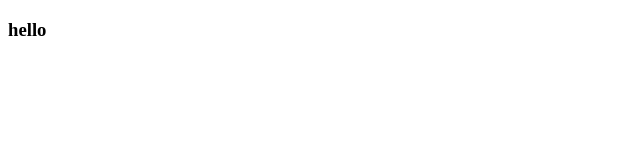
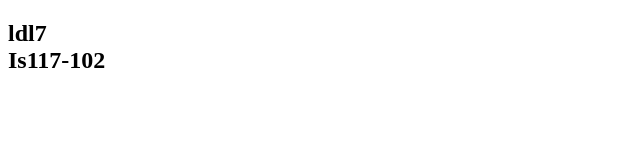
Before and after one commit to ldl7/ldl7.github.io, a plain HTML site: page index.html in a window 1280 px wide. Shown: the whole page, without its empty margins (0-640 px from the left). Drawn offline with Linux system fonts and the light colour scheme.

Commit message:
Update index.html

```diff
--- a/index.html
+++ b/index.html
@@ -6,6 +6,9 @@
     <title>Document</title>
 </head>
 <body>
-    <h3> hello</h3>
+    <h2>
+        ldl7<br>
+        Is117-102
+    </h2>
 </body>
 </html>
```
